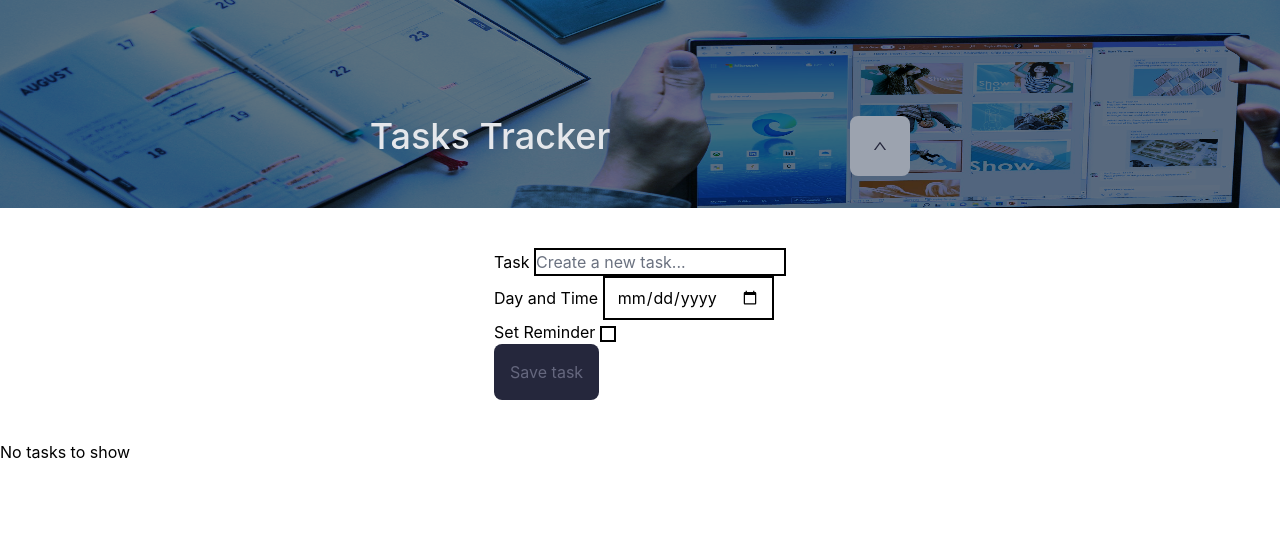
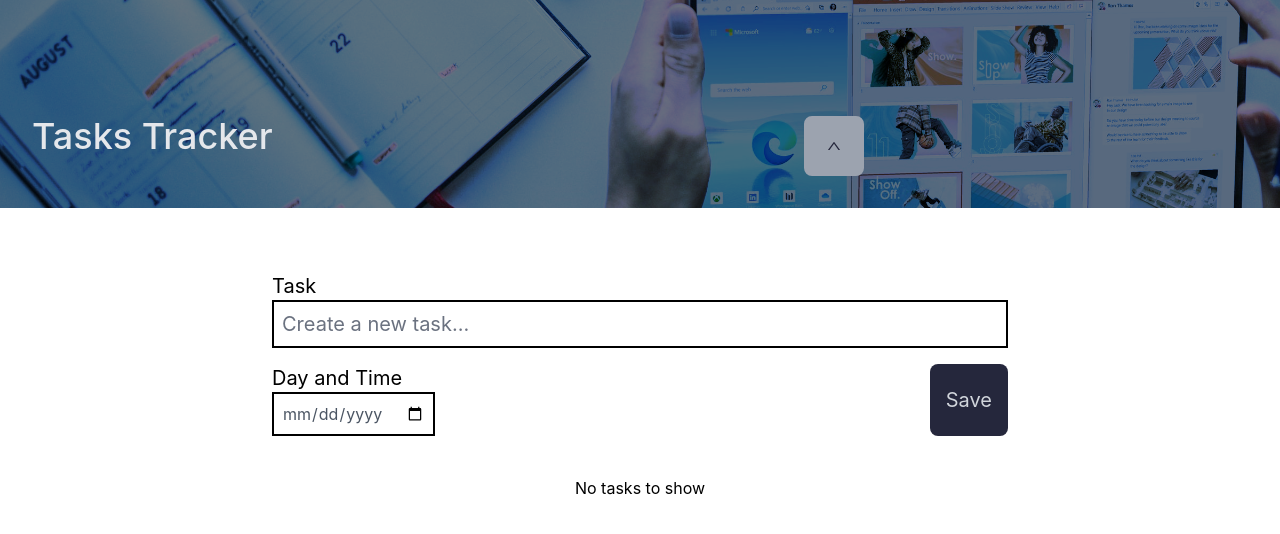
Before and after one commit to angela-goncalves/react-task-tracker, a React (Create React App) app: page / in a window 1280 px wide. Shown: the top 534 px of the page. Built offline with nearby package versions, Linux system fonts and the light colour scheme.

Commit message:
add style

```diff
--- a/public/index.html
+++ b/public/index.html
@@ -2,16 +2,16 @@
 <html lang="en">
   <head>
     <meta charset="utf-8" />
-    <link rel="icon" href="%PUBLIC_URL%/favicon.ico" />
+    <link rel="icon" href="" />
     <meta name="viewport" content="width=device-width, initial-scale=1" />
     <meta name="theme-color" content="#000000" />
     <meta
       name="description"
       content="Web site created using create-react-app"
     />
-    <link rel="apple-touch-icon" href="%PUBLIC_URL%/logo192.png" />
+    <link rel="apple-touch-icon" href="" />
 
-    <link rel="manifest" href="%PUBLIC_URL%/manifest.json" />
+    <link rel="manifest" href="" />
     <title>React Task Tracker</title>
   </head>
   <body>
--- a/src/App.js
+++ b/src/App.js
@@ -14,19 +14,17 @@ function App() {
   };
 
   const addTask = (task) => {
-    console.log(task);
     const id = Math.floor(Math.random() * 10000) + 1;
     const newTask = { id, ...task };
     setTasks([...tasks, newTask]);
   };
-  console.log(tasks);
   return (
-    <div className="flex flex-col w-full mx-auto items-center z-0 space-y-10">
+    <div className="flex flex-col items-center justify-center">
       <Header title="Tasks Tracker" showTask={showTask} onAdd={setShowTask} />
-      {showTask && <AddTask onAdd={addTask} />}
-      <div className="w-full h-full flex flex-col justify-center z-10">
+      <div className="px-4 py-16 md:px-20 w-full max-w-4xl 2xl:max-w-5xl h-full flex flex-col items-center space-y-10">
+        {showTask && <AddTask onAdd={addTask} />}
         {tasks && tasks.length > 0 ? (
-          <Tasks tasks={tasks} onDelete={deleteTask} />
+          <Tasks tasks={tasks} setTasks={setTasks} onDelete={deleteTask} />
         ) : (
           <p>No tasks to show</p>
         )}
--- a/src/components/AddTask.js
+++ b/src/components/AddTask.js
@@ -19,42 +19,37 @@ export default function AddTask({ onAdd }) {
     setReminder(false);
   };
   return (
-    <form onSubmit={onSubmit}>
-      <div>
-        <label> Task </label>
+    <form
+      onSubmit={onSubmit}
+      className="w-full text-base md:text-xl space-y-4 max-w-4xl"
+    >
+      <div className="flex flex-col">
+        <label className=""> Task </label>
         <input
           type="title"
           placeholder="Create a new task..."
           value={title}
           onChange={(e) => setTitle(e.target.value)}
-          className="border-2 border-black"
+          className="border-2 border-black p-2"
         />
       </div>
-      <div>
-        <label> Day and Time </label>
+      <div className="flex space-x-10 justify-between">
+        <div className="flex flex-col">
+          <label className=""> Day and Time </label>
           <input
-          className="border-2 border-black"
+            className="text-gray-600 border-2 tex-base border-black p-2"
             type="date"
             value={day}
             placeholder="day and time"
             onChange={(e) => setDay(e.target.value)}
           />
         </div>
-      <div>
-        <label> Set Reminder </label>
         <input
-          className="border-2 border-black"
-          type="checkbox"
-          checked={reminder}
-          value={reminder}
-          onChange={(e) => setReminder(e.currentTarget.checked)}
+          type="submit"
+          value="Save"
+          className="rounded-lg px-4 text-gray-300 bg-list"
         />
       </div>
-      <input
-        type="submit"
-        value="Save task"
-        className="rounded-lg p-4 text-text bg-list"
-      />
     </form>
   );
 }
--- a/src/components/Header.js
+++ b/src/components/Header.js
@@ -7,16 +7,15 @@ const Header = ({ title, showTask, onAdd }) => {
     onAdd(!showTask);
   };
   return (
-    <header className="w-full relative">
-      <div className="bg-blue-400 filter contrast-100 brightness-50 w-full h-52 object-contain">
+    <header className="w-full relative items-center">
+      <div className="bg-blue-400 filter contrast-100 brightness-50 w-full h-52 ">
         <img
           src={image}
-          className="mix-blend-hard-light h-full w-full z-0 "
+          className="mix-blend-hard-light h-full w-full object-cover object-center"
           alt=""
         />
       </div>
-      <div className="w-full z-1 absolute bottom-0 flex justify-center">
-        <div className="flex space-x-60 p-8">
+      <div className="w-full flex justify-between p-8 absolute bottom-0 max-w-4xl">
         <h1 className="text-gray-200 font-medium text-4xl">{title}</h1>
         <Button
           className="border-2 bg-gray-400 border-gray-400 p-5 rounded-lg"
@@ -27,7 +26,6 @@ const Header = ({ title, showTask, onAdd }) => {
           />
         </Button>
       </div>
-      </div>
     </header>
   );
 };
--- a/src/components/Task.js
+++ b/src/components/Task.js
@@ -1,35 +1,53 @@
 import { useState } from "react";
 import { AiOutlineClose } from "react-icons/ai";
 
-export default function Task({ tasks, onDelete }) {
+//intentar pisar el objeto
+
+export default function Task({ task, onDelete }) {
   const [edit, setEdit] = useState(false);
-
+  console.log(task);
+  const [inputValue, setInputValue] = useState(task.title);
+  const handleOnChange = (title, index) => (e) => {
+    let newTasks = task.map((item, i) => {
+      if (index === i) {
+        return { ...item, [title]: e.target.value };
+      } else {
+        return item;
+      }
+    });
+    setInputValue(newTasks);
+  };
   return (
     <div
-      className="bg-list text-gray-400 my-4"
+      className={`my-4 py-2 w-full ${
+        !edit ? "bg-list text-gray-300" : " bg-white text-gray-400"
+      } `}
       onClick={() => setEdit(true)}
       onBlur={() => setEdit(false)}
     >
       <h3
-        className={`flex flex-row justify-between ${
-          edit ? "text-red-300" : ""
+        className={`flex flex-row justify-between text-xl items-center ${
+          edit ? "text-list" : "text-gray-300"
         }`}
       >
-        {edit ? <input type="text" value={tasks.title} /> : tasks.title}
-
-        <div className="flex flex-row justify-evenly">
+        {edit ? (
+          <input
+            className="p-2 w-full bg-white border-none focus:ring-0"
+            type="text"
+            value={inputValue}
+            onChange={handleOnChange}
+          />
+        ) : (
+          <p className="p-2">{inputValue}</p>
+        )}
+        <div className="flex flex-row justify-around">
           <AiOutlineClose
             className="text-red-500 cursor-pointer"
-            onClick={() => onDelete(tasks.id)}
-          />
-
-          <input
-            className="border-1 rounded-full text-black w-4"
-            type="checkbox"
+            onClick={() => onDelete(task.id)}
           />
         </div>
       </h3>
-      <p>{tasks.day}</p>
+      <p className="px-2">{task.day}</p>
     </div>
   );
 }
--- a/src/components/Tasks.js
+++ b/src/components/Tasks.js
@@ -1,11 +1,11 @@
 import Task from "./Task";
 
-export default function Tasks({ tasks, onDelete }) {
+export default function Tasks({ tasks, onDelete, setTasks }) {
   return (
-    <ul className="">
+    <ul className="w-full">
       {tasks.map((task, index) => (
         <li key={index}>
-          <Task tasks={task} onDelete={onDelete} />
+          <Task task={task} onDelete={onDelete} setTasks={setTasks} />
         </li>
       ))}
     </ul>
```
Also changed, not shown: src/setupTests.js (deleted, +0 -5 lines), src/logo.svg (deleted), 1 other file (tests, documents, lock files or other folders). Lines whose indentation alone changed are shown as unchanged.
